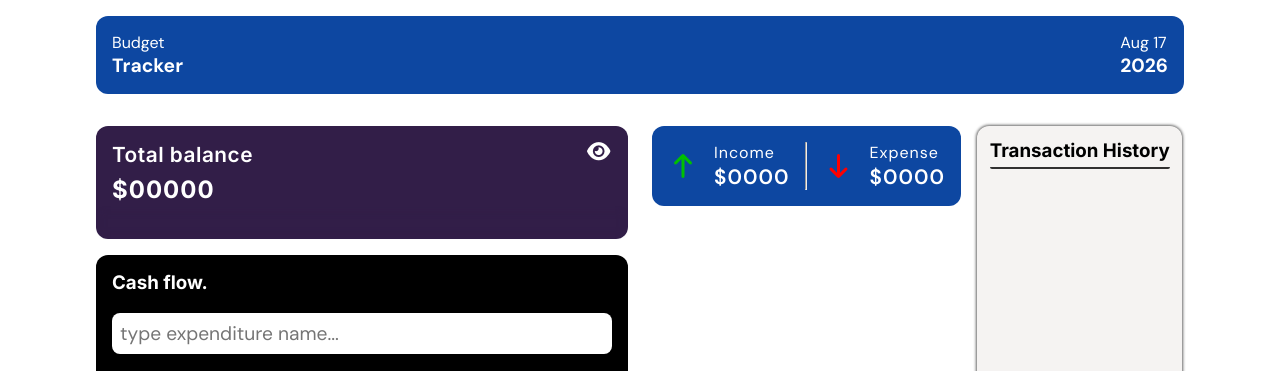
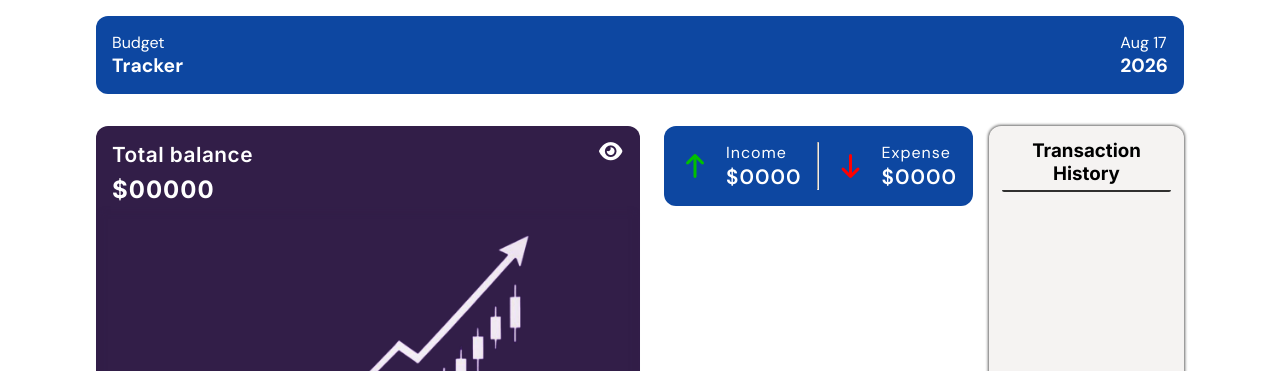
Before and after one commit to snyder444k/nugan-budget-tracker, a plain HTML site: page index.html in a window 1280 px wide. Shown: the top 371 px of the page. Drawn offline with Linux system fonts and the light colour scheme; the site is published under a folder, as on GitHub Pages, so addresses that start at the root find nothing.

Commit message:
second commit

```diff
--- a/index.html
+++ b/index.html
@@ -31,7 +31,7 @@
             <p>Total balance <i class="fa-solid fa-eye"></i></p>
             <h2 id="balance-num">$00000</h2>
         </span>
-        <img src="/horizon.png" alt="">
+        <img src="./horizon.png" alt="">
          </div>
 
         <div class="form">
```
